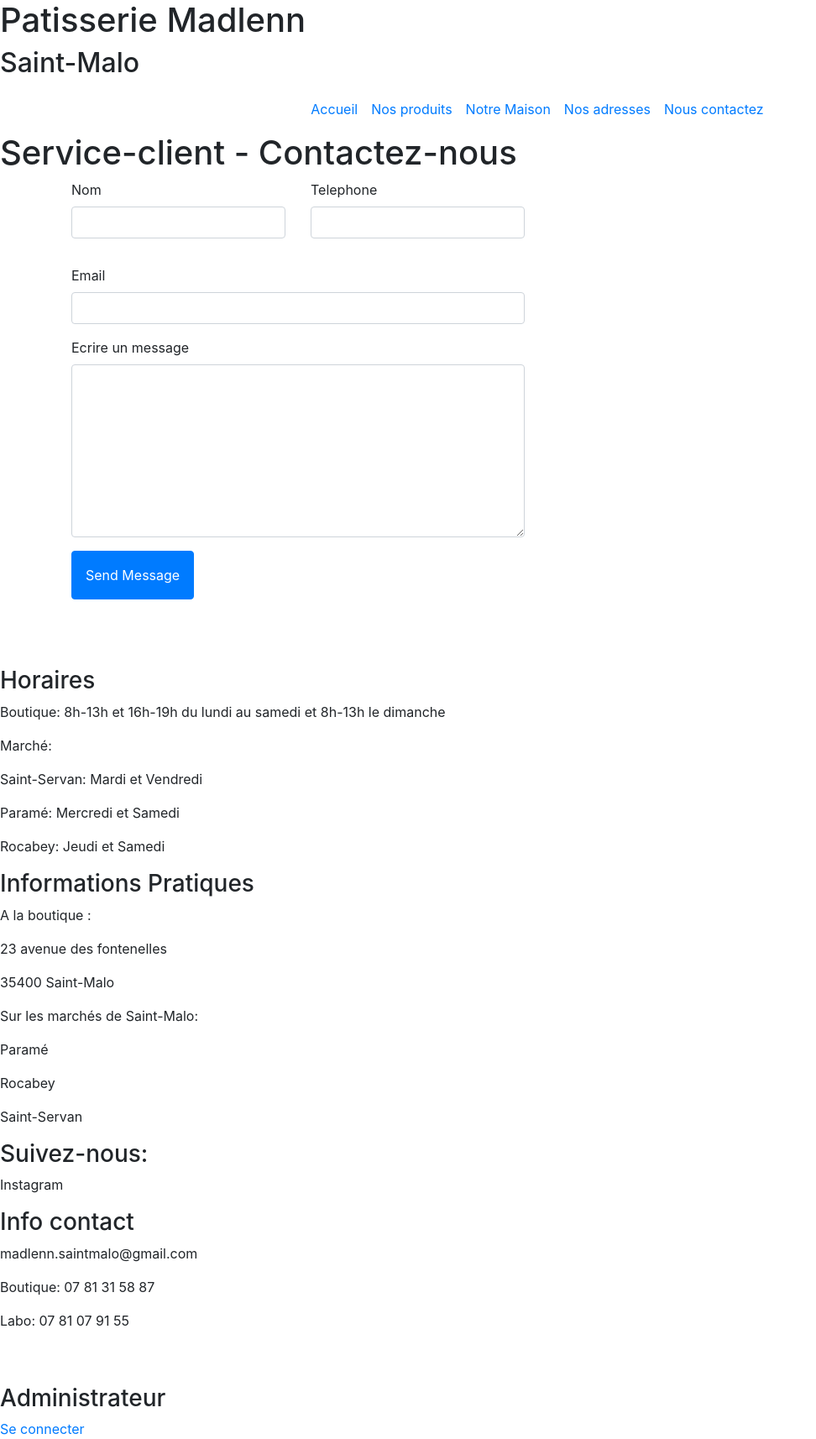
After one commit to solenn6/Madlenn, a PHP site: page /contact.php in a window 1280 px wide. The commit adds this page. Shown: the whole page at 84% size, without its empty margins (0-972 px from the left). Run offline with PHP 8.4, Linux system fonts and the light colour scheme.

Commit message:
architecture page site

```diff
--- /dev/null
+++ b/contact.php
@@ -0,0 +1,49 @@
+<?php
+    include('header.php');
+?>
+        <h1> Service-client - Contactez-nous </h1>
+        <section id="formContact">
+            <div class="container">
+                <div class="row">
+                    <div class="col-md-6 mb-5 order-2">
+                        <form action="#" method="post">
+                            <div class="row">
+                                <div class="col-md-6 form-group">
+                                    <label for="name">Nom</label>
+                                    <input type="text" id="name" class="form-control ">
+                                </div>
+                                <div class="col-md-6 form-group">
+                                    <label for="phone">Telephone</label>
+                                    <input type="text" id="phone" class="form-control ">
+                                </div>
+                            </div>
+                            <div class="row">
+                                <div class="col-md-12 form-group">
+
+                                </div>
+                            </div>
+                            <div class="row">
+                                <div class="col-md-12 form-group">
+                                    <label for="email">Email</label>
+                                    <input type="email" id="email" class="form-control ">
+                                </div>
+                            </div>
+                            <div class="row">
+                                <div class="col-md-12 form-group">
+                                    <label for="message">Ecrire un message</label>
+                                    <textarea name="message" id="message" class="form-control " cols="30" rows="8"></textarea>
+                                </div>
+                            </div>
+                            <div class="row">
+                                <div class="col-md-6 form-group">
+                                    <input type="submit" value="Send Message" class="btn btn-primary px-3 py-3">
+                                </div>
+                            </div>
+                        </form>
+                    </div>
+                </div>
+            </div>
+        </section>
+<?php
+    include('footer.php');
+    ?>
--- /dev/null
+++ b/footer.php
@@ -0,0 +1,38 @@
+    <footer>
+        <section id="piedDePage">
+            <div class="categorieFooter">
+                <h3> Horaires </h3>
+                <p> Boutique: 8h-13h et 16h-19h du lundi au samedi et 8h-13h le dimanche</p>
+                <p> Marché: </p>
+                <p> Saint-Servan: Mardi et Vendredi</p>
+                <p> Paramé: Mercredi et Samedi</p>
+                <p> Rocabey: Jeudi et Samedi </p>
+            </div>
+            <div class="categorieFooter">
+                <h3> Informations Pratiques </h3>
+                <p class="underline"> A la boutique : </p>
+                <div>
+                    <p> 23 avenue des fontenelles</p>
+                    <p> 35400 Saint-Malo</p>
+                </div>
+                <p class="underline"> Sur les marchés de Saint-Malo:</p>
+                <p> Paramé </p>
+                <p> Rocabey</p>
+                <p> Saint-Servan</p>
+            </div>
+            <div class="categorieFooter">
+                <h3> Suivez-nous:</h3>
+                <p> Instagram </p>
+            </div>
+            <div>
+                <h3> Info contact</h3>
+                <p> madlenn.saintmalo@gmail.com</p>
+                <p> Boutique: 07 81 31 58 87</p>
+                <p> Labo: 07 81 07 91 55</p>
+                <br/><br/>
+                <h3> Administrateur</h3>
+                <a href="connectAdmin.php">Se connecter </a>
+            </div>
+        </section>
+    </footer>
+</html>
--- /dev/null
+++ b/header.php
@@ -0,0 +1,31 @@
+<!DOCTYPE>
+<html>
+    <head>
+        <meta charset="utf-8">
+        <meta name="viewport" content="width=device-width, initial-scale=1, shrink-to-fit=no">
+        <title>Patisserie Madlenn</title>
+        <link rel="stylesheet" media="screen" href="css/style.css">
+        <link href="https://fonts.googleapis.com/css2?family=Quicksand&display=swap" rel="stylesheet">
+        <link href="https://maxcdn.bootstrapcdn.com/bootstrap/4.3.1/css/bootstrap.min.css" rel="stylesheet">
+        <script src="https://code.jquery.com/jquery-3.5.1.min.js"></script>
+        <script src="https://maxcdn.bootstrapcdn.com/bootstrap/4.3.1/js/bootstrap.min.js"></script>
+    </head>
+    <body>
+        <h1> <span>Patisserie Madlenn</span> </h1>
+        <h2><span>Saint-Malo</span></h2>
+        <nav class="navbar navbar-expand-lg ftco_navbar ftco-navbar-light" id="ftco-navbar">
+            <div class="container-fluid">
+                <button class="navbar-toggler" type="button" data-toggle="collapse" data-target="#ftco-nav" aria-controls="ftco-nav" aria-expanded="false" aria-label="Toggle navigation">
+                    <span class="fa fa-bars"></span> Menu
+                </button>
+                <div class="collapse navbar-collapse" id="ftco-nav">
+                    <ul class="navbar-nav m-auto">
+                        <li class="nav-item"><a href="index.php" class="nav-link">Accueil</a></li>
+                        <li class="nav-item"><a href="produit.php" class="nav-link">Nos produits</a></li>
+                        <li class="nav-item"><a href="maison.php" class="nav-link">Notre Maison</a></li>
+                        <li class="nav-item"><a href="localisation.php" class="nav-link">Nos adresses</a></li>
+                        <li class="nav-item"><a href="contact.php" class="nav-link">Nous contactez</a></li>
+                    </ul>
+                </div>
+            </div>
+        </nav>
--- /dev/null
+++ b/localisation.php
@@ -0,0 +1,3 @@
+<?php
+include('header.php');
+?>
```
Also changed, not shown: index.php (+72 -26 lines), maison.php (added, +8 -0 lines), produit.php (added, +8 -0 lines), admin.php (added), connectAdmin.php (added).
